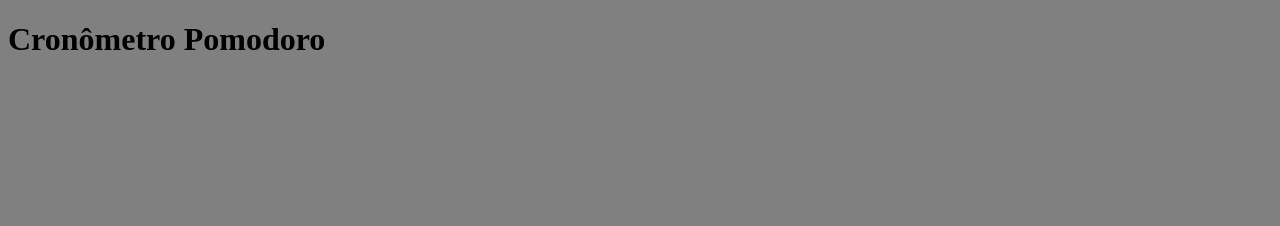
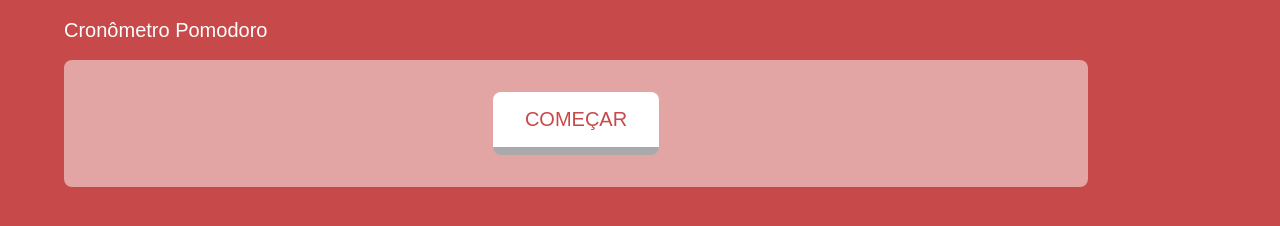
Before and after one commit to MatheusTrojan/cronometro-pomodoro, a plain HTML site: page index.html in a window 1280 px wide. Drawn offline with Linux system fonts and the light colour scheme.

Commit message:
cria estilização inicial

```diff
--- a/index.html
+++ b/index.html
@@ -6,10 +6,15 @@
         <meta name="viewport" content="width=device-width, initial-scale=1.0">
         <title>Cronômetro Pomodoro</title>
 
+        <link rel="stylesheet" href="src/styles/reset.css">
         <link rel="stylesheet" href="src/styles/styles.css">
     </head>
     <body>
-        <h1>Cronômetro Pomodoro</h1>
+        <h1 class="titulo__site">Cronômetro Pomodoro</h1>
+
+        <div class="cronometro__container">
+            <button class="btn-começar">Começar</button>
+        </div>
 
 
         <script src="src/js/main.js"></script>
--- /dev/null
+++ b/src/styles/reset.css
@@ -0,0 +1,48 @@
+/* http://meyerweb.com/eric/tools/css/reset/
+   v2.0 | 20110126
+   License: none (public domain)
+*/
+
+html, body, div, span, applet, object, iframe,
+h1, h2, h3, h4, h5, h6, p, blockquote, pre,
+a, abbr, acronym, address, big, cite, code,
+del, dfn, em, img, ins, kbd, q, s, samp,
+small, strike, strong, sub, sup, tt, var,
+b, u, i, center,
+dl, dt, dd, ol, ul, li,
+fieldset, form, label, legend,
+table, caption, tbody, tfoot, thead, tr, th, td,
+article, aside, canvas, details, embed,
+figure, figcaption, footer, header, hgroup,
+menu, nav, output, ruby, section, summary,
+time, mark, audio, video {
+	margin: 0;
+	padding: 0;
+	border: 0;
+	font-size: 100%;
+	font: inherit;
+	vertical-align: baseline;
+}
+/* HTML5 display-role reset for older browsers */
+article, aside, details, figcaption, figure,
+footer, header, hgroup, menu, nav, section {
+	display: block;
+}
+body {
+	line-height: 1;
+}
+ol, ul {
+	list-style: none;
+}
+blockquote, q {
+	quotes: none;
+}
+blockquote:before, blockquote:after,
+q:before, q:after {
+	content: '';
+	content: none;
+}
+table {
+	border-collapse: collapse;
+	border-spacing: 0;
+}
--- a/src/styles/styles.css
+++ b/src/styles/styles.css
@@ -1,3 +1,38 @@
+:root {
+    --cor-principal: #C84949;
+    --branco: #FFFFFF;
+
+    --fonte-principal: sans-serif;
+}
+
 body {
-    background: gray;
+    background: var(--cor-principal);
+    color: var(--branco);
+    font-family: var(--fonte-principal);
+    text-align: center;
 }
+
+.titulo__site {
+    font-size: 1.25em;
+    margin: 1em 0 1em 5vw ;
+    text-align: left;
+}
+
+.cronometro__container {
+    background-color: rgba(255, 255, 255, 0.5);
+    border-radius: 0.5rem;
+    width: 80vw;
+    padding: 2rem 0;
+    margin: 0 5vw;
+}
+
+.btn-começar {
+    background-color: var(--branco);
+    border: none;
+    border-bottom: 0.5rem solid #AAAAAA;
+    border-radius: 0.5rem;
+    color: var(--cor-principal);
+    font-size: 1.25rem;
+    padding: 1rem 2rem;
+    text-transform: uppercase;
+}
```
Also changed, not shown: 1 other file.
